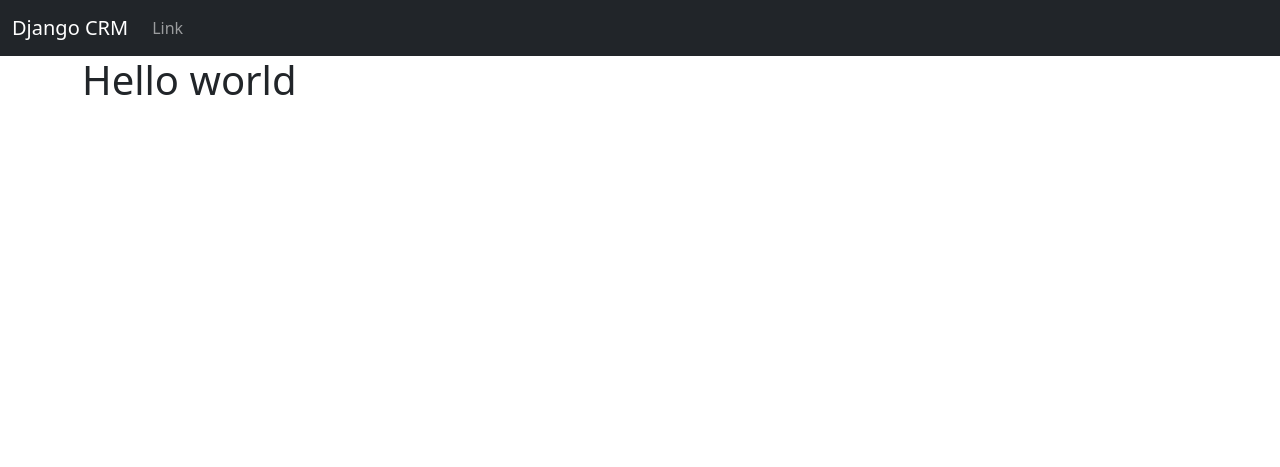
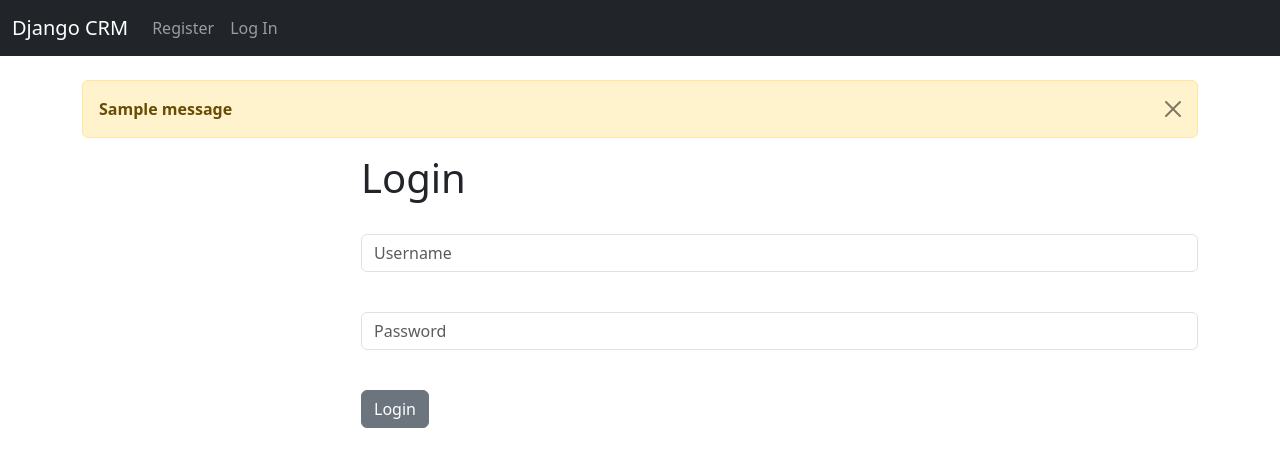
Before and after one commit to LifeD1/Django-CRM, a Django app: page / in a window 1280 px wide. Shown: the top 467 px of the page. Run offline with Django 5.2, Linux system fonts and the light colour scheme; tables that the repository leaves empty hold one stand-in row (values such as "Sample post"); one stand-in notice (Sample message) is shown.

Commit message:
registration

```diff
--- a/website/templates/base.html
+++ b/website/templates/base.html
@@ -9,6 +9,16 @@
   <body>
     {% include 'navbar.html' %}
     <div class="container">
+      <br>
+        {% if messages %}
+          {% for message in messages %}
+
+            <div class="alert alert-warning alert-dismissible fade show" role="alert">
+              <strong>{{message}}</strong>
+              <button type="button" class="btn-close" data-bs-dismiss="alert" aria-label="Close"></button>
+            </div>
+          {% endfor %}
+        {% endif %}
         {% block content %}
         {% endblock %}
     </div>
--- a/website/templates/home.html
+++ b/website/templates/home.html
@@ -2,7 +2,31 @@
 
 {% block content %}
 
-<h1>Hello world</h1>
+<div class="col-md- offset-md-3">
+
+{% if user.is_authenticated %}
+
+<h1>Hello world</h1><br>
+
+{% else %}
+<h1>Login</h1><br>
+<form method="POST" action="{% url 'home' %}">
+    {% csrf_token %}
+
+  <div class="mb-3">
+    <input type="text" class="form-control" name="username" placeholder="Username" required>
+  </div><br>
+  <div class="mb-3">
+    <input type="password" class="form-control" name="password" placeholder="Password" required>
+  </div><br>
+  <button type="submit" class="btn btn-secondary">Login</button>
+
+</form>
+
+
+{% endif %}
+
+</div>
 
 
 {% endblock %}
--- a/website/templates/navbar.html
+++ b/website/templates/navbar.html
@@ -6,9 +6,18 @@
       </button>
       <div class="collapse navbar-collapse" id="navbarSupportedContent">
         <ul class="navbar-nav me-auto mb-2 mb-lg-0">
+          {% if user.is_authenticated %}
           <li class="nav-item">
-            <a class="nav-link" href="#">Link</a>
+            <a class="nav-link" href="{% url 'logout' %}">Logout</a>
           </li>
+          {% else %}
+          <li class="nav-item">
+            <a class="nav-link" href="{% url 'register' %}">Register</a>
+          </li>
+          <li class="nav-item">
+            <a class="nav-link" href="{% url 'home' %}">Log In</a>
+          </li>
+          {% endif %}
         </ul>
 
       </div>
--- /dev/null
+++ b/website/templates/register.html
@@ -0,0 +1,5 @@
+{% extends 'base.html' %}
+
+{% block content %}
+ <h1>Register</h1>
+{% endblock %}
--- a/website/urls.py
+++ b/website/urls.py
@@ -3,4 +3,7 @@ from . import views
 
 urlpatterns = [
     path('', views.home, name='home'),
+    # path('login/', views.login_user, name='login'),
+    path('logout', views.logout_user, name='logout'),
+    path('register', views.register_user, name='register'),
 ]
--- a/website/views.py
+++ b/website/views.py
@@ -1,5 +1,36 @@
-from django.shortcuts import render
+from django.shortcuts import render, redirect
+from django.contrib.auth import authenticate, login, logout
+from django.contrib import messages
 
 # Create your views here.
 def home(request):
-    return render(request, 'home.html', {})
+    #check to see if logging in
+    if request.method == 'POST':
+        username = request.POST['username']
+        password = request.POST['password']
+
+        #Authenticate
+        user = authenticate(request, username = username, password = password)
+        if user is not None:
+            login(request, user)
+            messages.success(request, "You have been logged in")
+            return redirect('home')
+        else:
+            messages.success(request, "There was an error logging in")
+            return redirect('home')
+    else:
+        return render(request, 'home.html', {})
+
+
+
+
+# def login_user(request):
+#     pass
+
+def logout_user(request):
+    logout(request)
+    messages.success(request, "You have been logged out")
+    return redirect('home')
+
+def register_user(request):
+    return render(request, 'register.html', {})
```
Also changed, not shown: website/forms.py (added, +30 -0 lines).
